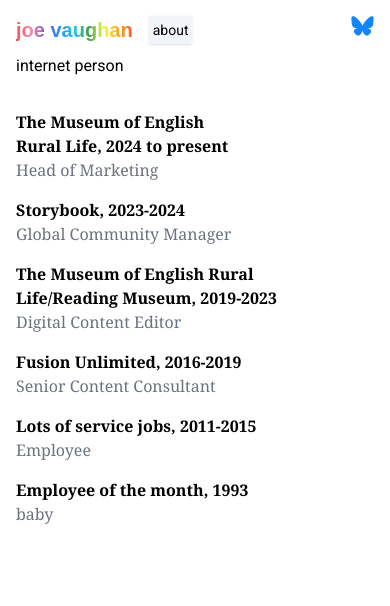
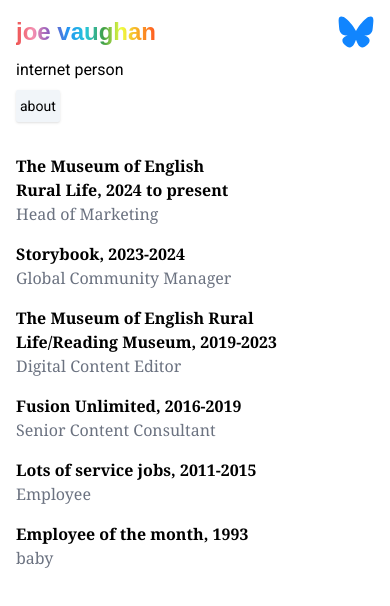
Before and after one commit to joevaugh4n/joevaugh4n, a React (Vite) app: page / in a window 390 px wide. Shown: the top 606 px of the page. Built offline with nearby package versions, Linux system fonts and the light colour scheme.

Commit message:
updated title component and header

```diff
--- a/src/App.tsx
+++ b/src/App.tsx
@@ -3,7 +3,7 @@
 function Bluesky() {
   return (
     <a className='w-fit block' href="https://bsky.app/profile/joevaughan.net" title='Bluesky'>
-      <img src={BlueskyIcon} className='h-5' alt='Bluesky' />
+      <img src={BlueskyIcon} className='h-8' alt='Bluesky' />
     </a >
   )
 }
@@ -15,7 +15,7 @@
 function Button({ label }: ButtonProps) {
   return (
     <button onClick={() => alert('Joe Vaughan is a copywriter, social media manager, and museum professional. His work has appeared in international press. He lives in Reading.')}
-      className='bg-slate-100 px-1 py-1 shadow text-sm w-fit h-fit'>
+      className='bg-slate-100 px-1 py-1 shadow text-sm w-fit h-8 hover:bg-gray-950 rounded-sm hover:text-white'>
       {label}
     </button>
   )
@@ -24,9 +24,11 @@
 function Title() {
   return (
     <header className='flex justify-between'>
-      <div className='flex md:flex-col gap-x-4 gap-y-2'>
+      <div className='flex flex-col gap-x-4 gap-y-2'>
         <section>
-          <h1 className='text-xl font-bold lowercase'>Joe Vaughan</h1>
+          <a href="/" title='Joe Vaughan'>
+            <h1 className='text-2xl font-bold lowercase'>Joe Vaughan</h1>
+          </a>
           <p>internet person</p>
         </section>
         <Button label='about' />
```
